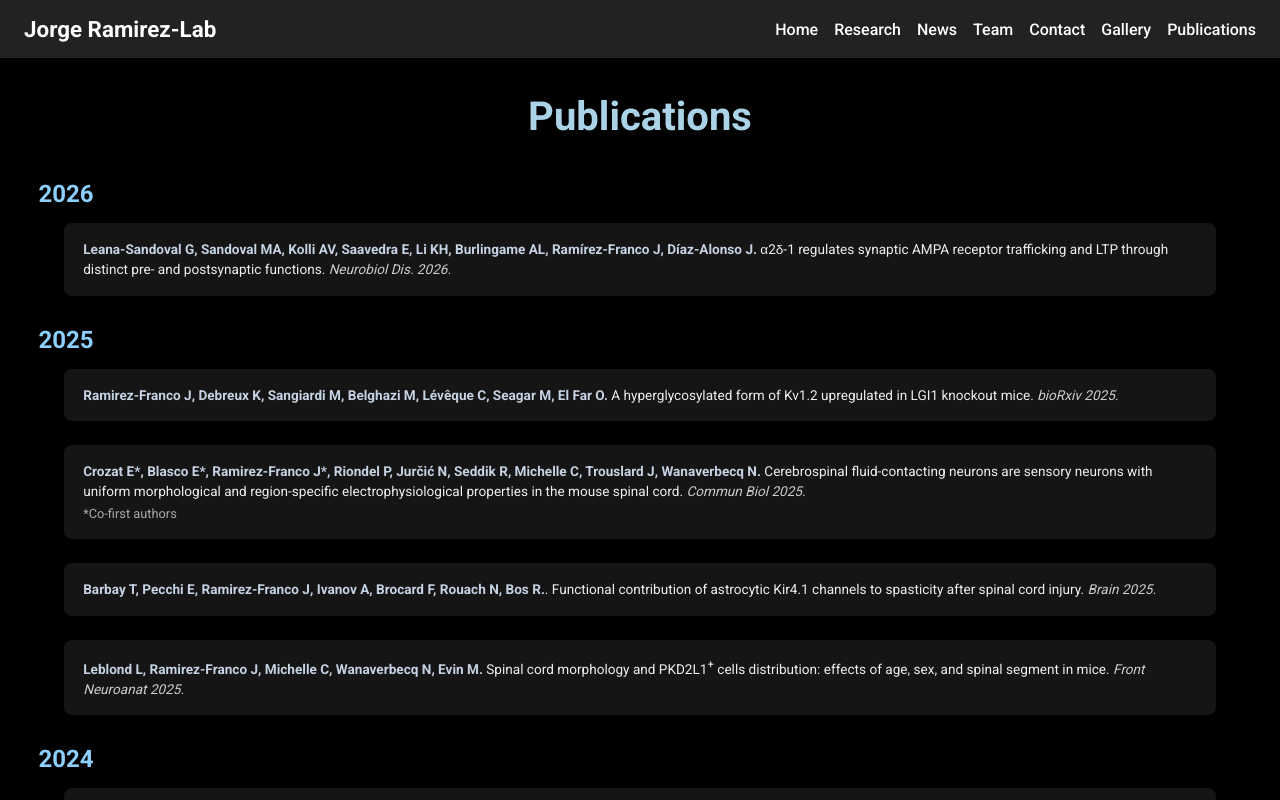
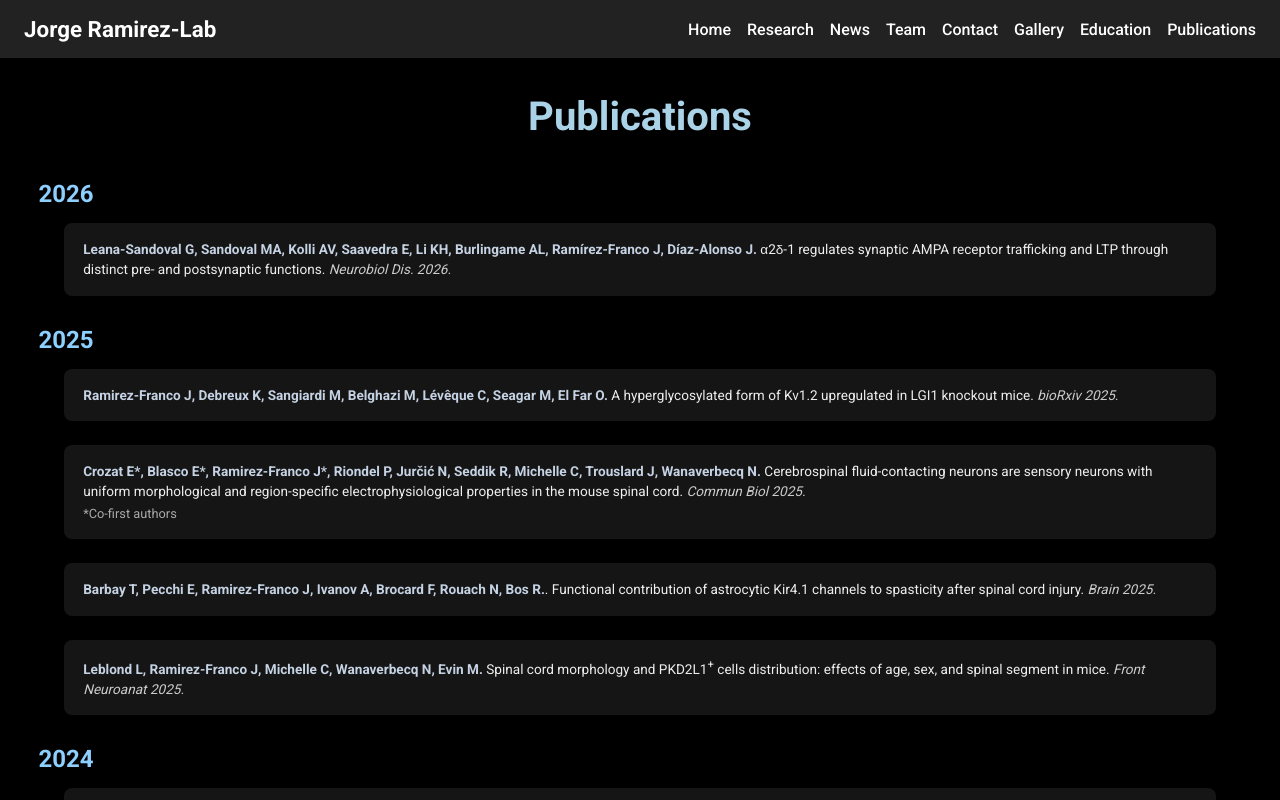
Before and after one commit to JRamirez-F/JRamirez-F.github.io, a plain HTML site: page publications.html in a window 1280 px wide. Shown: the top 800 px of the page. Drawn offline with Linux system fonts and the light colour scheme.

Commit message:
Redesign Publications to add education link

```diff
--- a/publications.html
+++ b/publications.html
@@ -129,7 +129,8 @@
     <a href="home.html#team">Team</a>
     <a href="home.html#contact">Contact</a>
     <a href="Gallery.html">Gallery</a>
-    <a href="publications.html">Publications</a>
+    <a href="education.html">Education</a>
+    <a href="publications.html" aria-current="page">Publications</a>
   </nav>
 </header>
 
```
